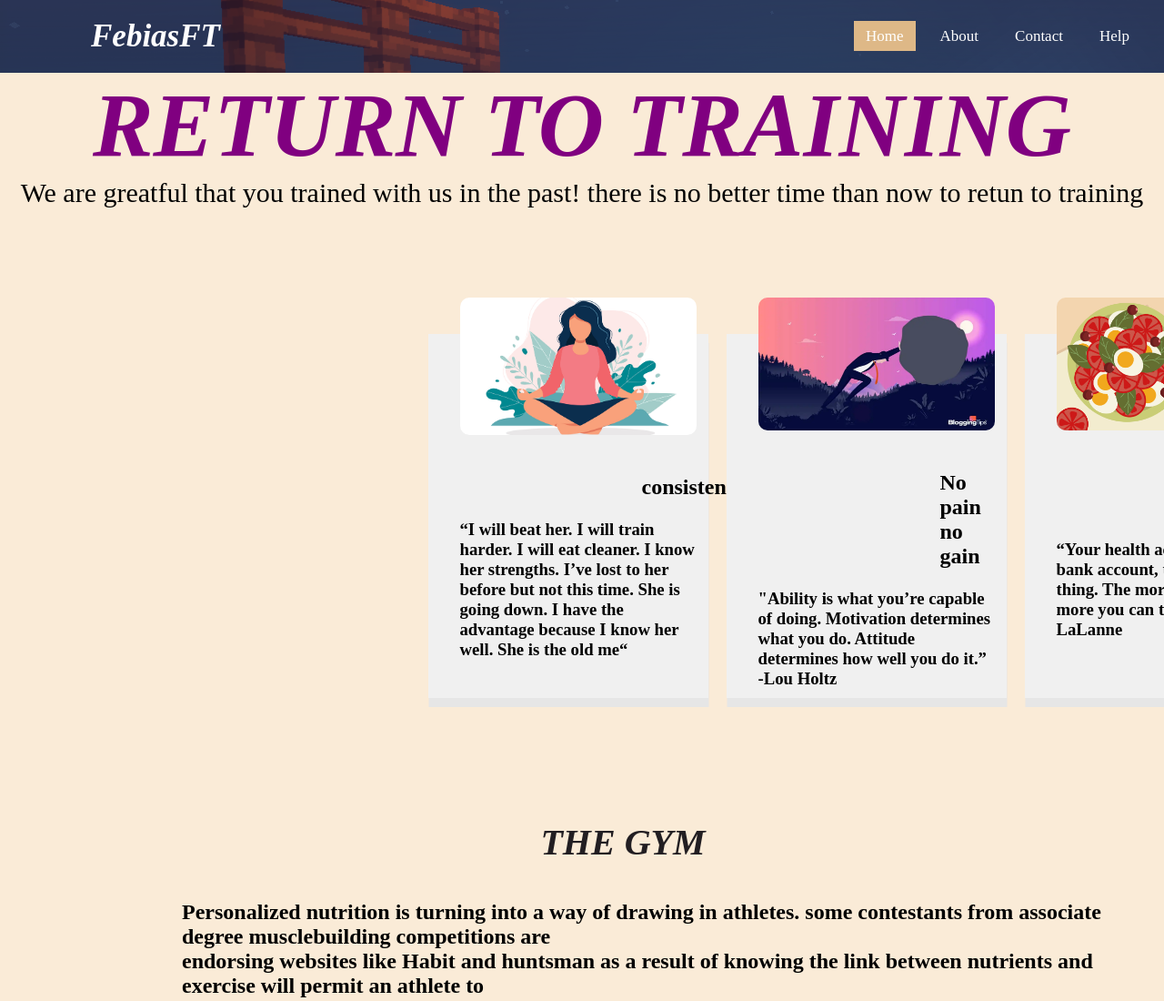
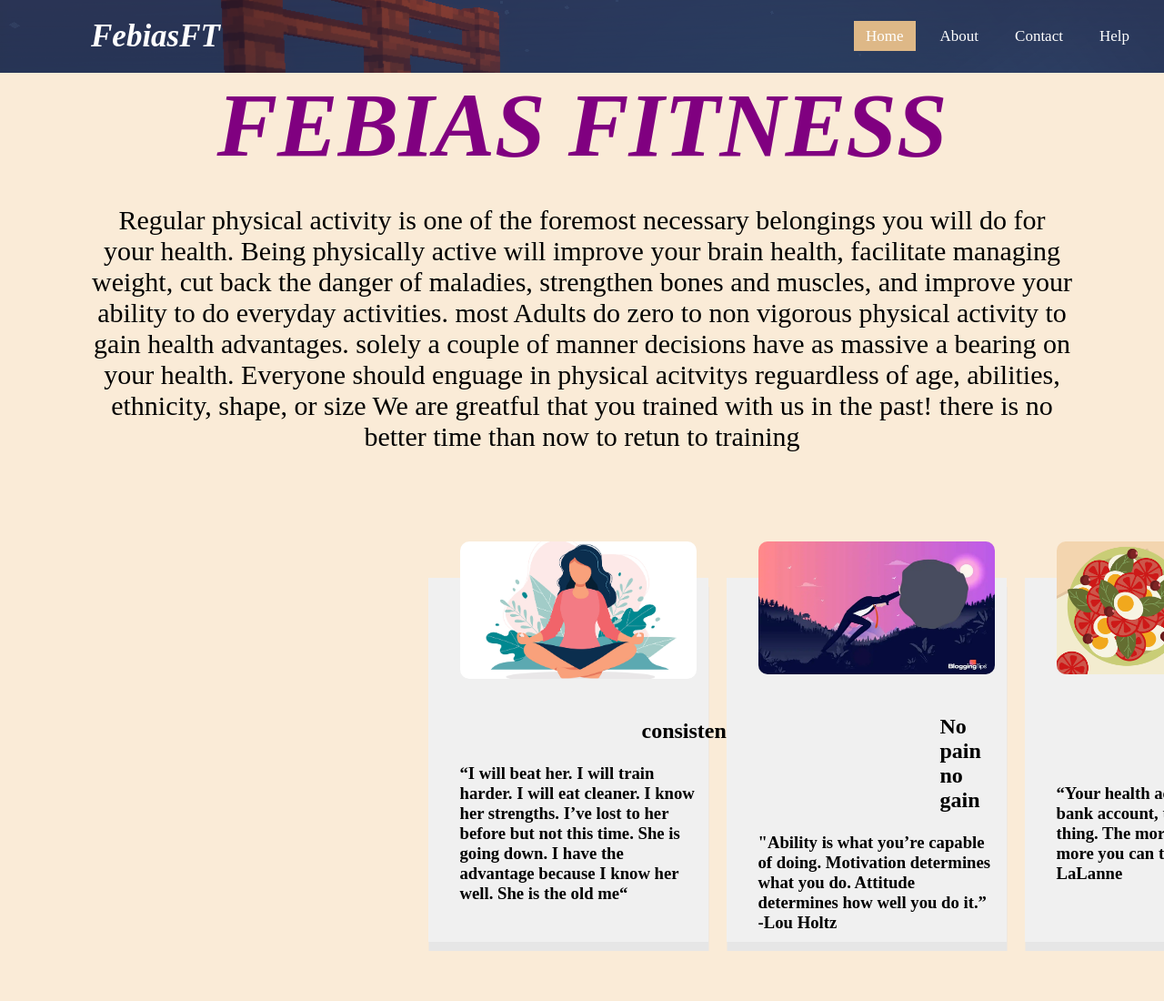
Before and after one commit to febiasm/My_first_Proect, a plain HTML site: page index.html in a window 1280 px wide. Shown: the top 1100 px of the page at 91% size. Drawn offline with Linux system fonts and the light colour scheme.

Commit message:
chang of tittle

```diff
--- a/index.html
+++ b/index.html
@@ -20,8 +20,12 @@
         <!--navigation bar-->
     </nav>
 
-    <h1 class="heading">RETURN TO TRAINING </h1>
-    <P class="text">We are greatful that you trained with us in the past! there is no better time than now to retun to training </P>
+    <h1 class="heading">FEBIAS FITNESS </h1>
+    <P class="text">Regular physical activity is one of the foremost necessary belongings you will do for your health. Being physically active will improve your brain health, facilitate managing weight, cut back the danger of maladies, strengthen bones and muscles, and improve your ability to do everyday activities.
+
+        most Adults do zero to non vigorous physical activity to gain health advantages. solely a couple of manner decisions have as massive a bearing on your health.
+
+        Everyone should enguage in physical acitvitys reguardless of  age, abilities, ethnicity, shape, or size We are greatful that you trained with us in the past! there is no better time than now to retun to training </P>
 
             <div class="container">
 
--- a/style.css
+++ b/style.css
@@ -124,6 +124,9 @@ padding-top: 100px;
 .text{
     text-align: center;
     font-size: 30px;
+    padding-left: 100px;
+    padding-right: 100px;
+    padding-top: 30px;
 }
 
 .side{
```
